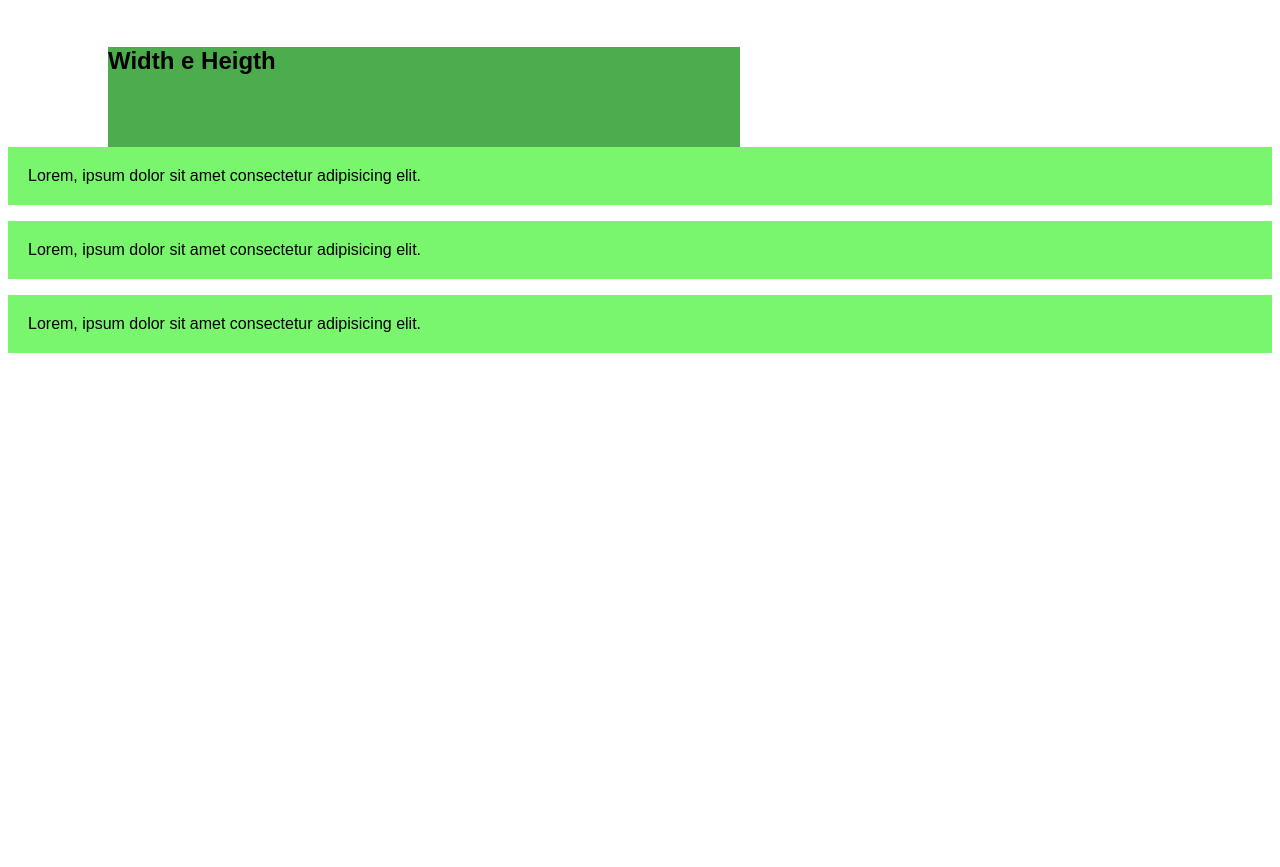
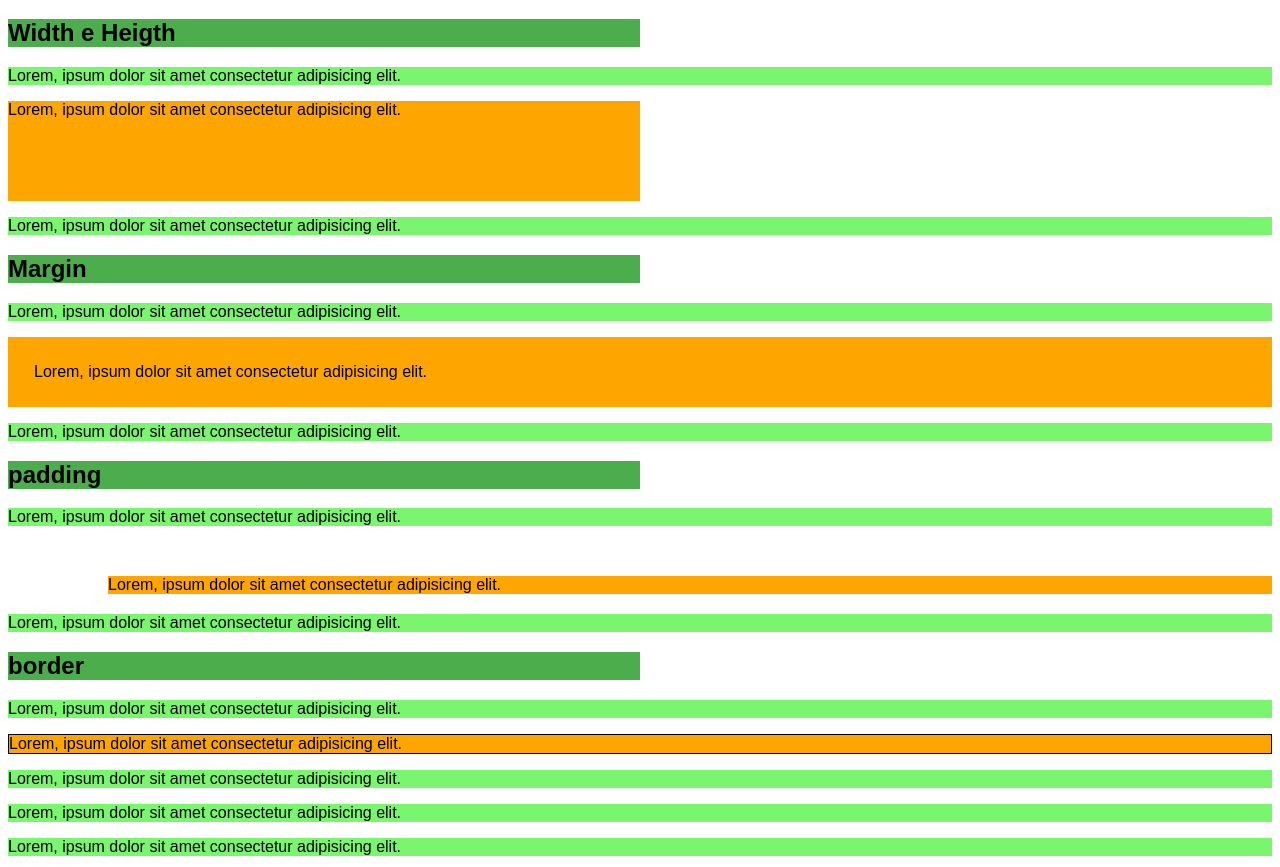
Before and after one commit to wendersonalexandre/Curso-de-desenvolvimento-web, a plain HTML site: page html e css/introdução/width_heigth.html in a window 1280 px wide. Shown: the part 85-952 px from the top of the page. Before the commit the page ends 800 px from the top, so only its background shows below. Drawn offline with Linux system fonts and the light colour scheme.

Commit message:
box model -border

```diff
--- a/html e css/introdução/width_heigth.html
+++ b/html e css/introdução/width_heigth.html
@@ -11,10 +11,7 @@
 
         p {
             background-color: rgb(121, 245, 110);
-            padding-top: 20px;
-            padding-bottom: 20px;
-            padding-left: 20px;
-            margin-top: 0;
+
         }
 
         h1{
@@ -25,15 +22,58 @@
         h2{
             background-color: rgb(76, 173, 76);
             width: 50%;
+
+        }
+
+        .destaque {
+            background-color: orange;
+        }
+
+        .size{
+            width: 50%;
             height: 100px;
-            margin: 50px 0px 0px 100px;
         }
+
+        .padding{
+            padding: 26px;
+        }
+
+        .margin{
+            margin: 50px 0px 20px 100px;
+        }
+
+        .border{
+            border: 1px solid black;
+        }
+
     </style>
 </head>
 <body>
     <h1>Box model</h1>
     <h2>Width e Heigth</h2>
     <p>Lorem, ipsum dolor sit amet consectetur adipisicing elit. </p>
+    <p class="destaque size">Lorem, ipsum dolor sit amet consectetur adipisicing elit. </p>
+    <p>Lorem, ipsum dolor sit amet consectetur adipisicing elit. </p>
+
+    <h2>Margin</h2>
+    <p>Lorem, ipsum dolor sit amet consectetur adipisicing elit. </p>
+    <p class="destaque padding">Lorem, ipsum dolor sit amet consectetur adipisicing elit. </p>
+    <p>Lorem, ipsum dolor sit amet consectetur adipisicing elit. </p>
+
+    <h2>padding</h2>
+    <p>Lorem, ipsum dolor sit amet consectetur adipisicing elit. </p>
+    <p class="destaque margin">Lorem, ipsum dolor sit amet consectetur adipisicing elit. </p>
+    <p>Lorem, ipsum dolor sit amet consectetur adipisicing elit. </p>
+
+    <h2>border</h2>
+    <p>Lorem, ipsum dolor sit amet consectetur adipisicing elit. </p>
+    <p class="destaque border">Lorem, ipsum dolor sit amet consectetur adipisicing elit. </p>
+    <p>Lorem, ipsum dolor sit amet consectetur adipisicing elit. </p>
+    <p>Lorem, ipsum dolor sit amet consectetur adipisicing elit. </p>
+    <p>Lorem, ipsum dolor sit amet consectetur adipisicing elit. </p>
+    <p>Lorem, ipsum dolor sit amet consectetur adipisicing elit. </p>
+    <p>Lorem, ipsum dolor sit amet consectetur adipisicing elit. </p>
+    <p>Lorem, ipsum dolor sit amet consectetur adipisicing elit. </p>
     <p>Lorem, ipsum dolor sit amet consectetur adipisicing elit. </p>
     <p>Lorem, ipsum dolor sit amet consectetur adipisicing elit. </p>
 </body>
```
